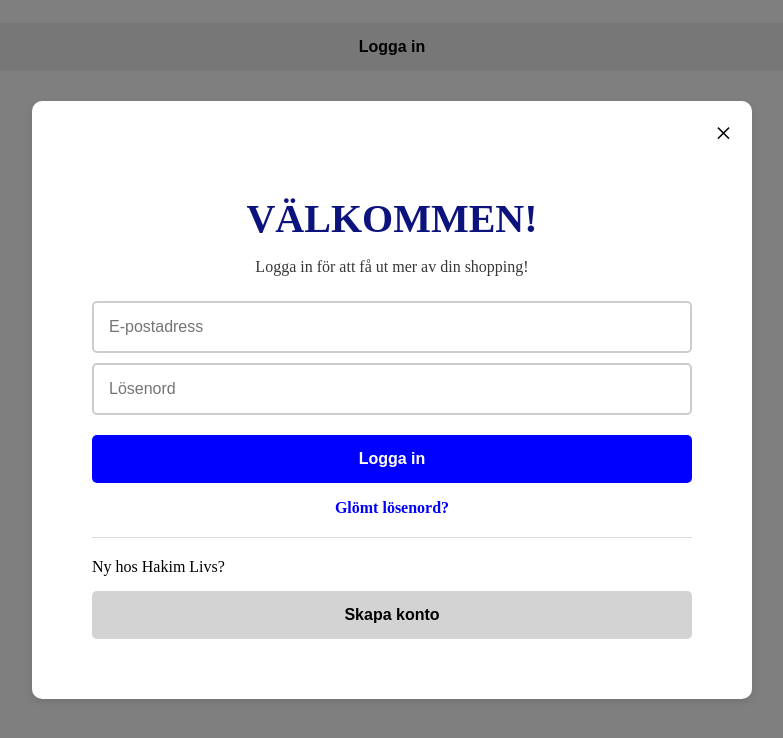
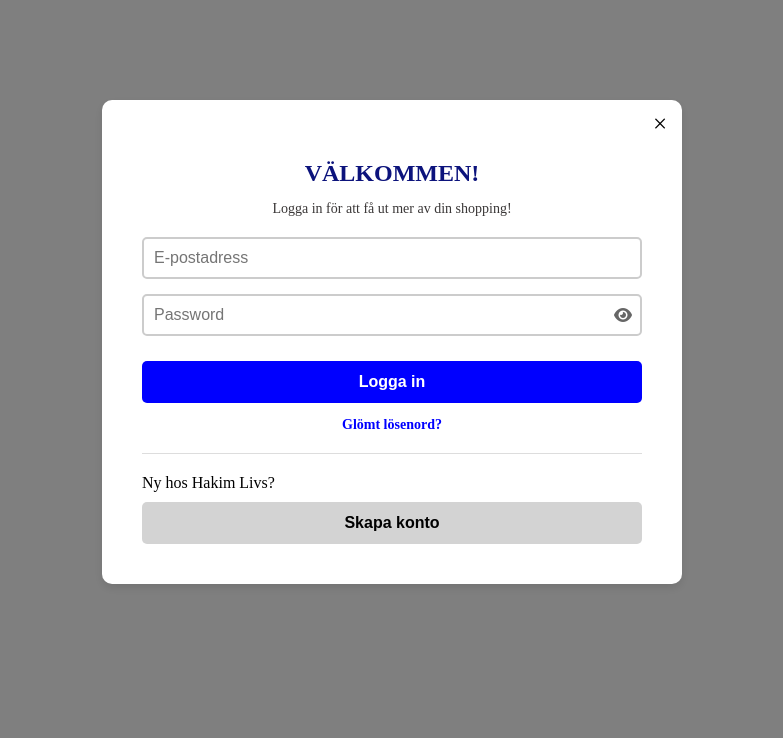
Before and after one commit to mansi-fed24/Webshop-2025-FE-G1, a plain HTML site: page login.html in a window 1280 px wide. Shown: the whole page, without its empty margins (248-1031 px from the left). Drawn offline with Linux system fonts and the light colour scheme.

Commit message:
login layout with close and toggelpassword

```diff
--- a/login.css
+++ b/login.css
@@ -1,93 +1,97 @@
-/* Centered Login Modal */
-.modal {
-    display: none;
+ /* Centered Login Form Only */
+ .login-popup {
+    display: flex;
     position: fixed;
-    z-index: 1;
+    z-index: 999;
     left: 0;
     top: 0;
     width: 100%;
     height: 100%;
     background-color: rgba(0, 0, 0, 0.5);
-    display: flex;
-    align-items: center;
     justify-content: center;
+    align-items:flex-start;
+    padding-top: 100px;
+    overflow: auto;
   }
 
-/* Modal Content */
   .modal-content {
     background: white;
-    padding: 60px;
+    padding: 40px;
     border-radius: 10px;
-    width: 600px;
-
+    width: 500px;
     position: relative;
     box-shadow: 0px 4px 10px rgba(0, 0, 0, 0.1);
   }
 
-/* Close Button */
   .close {
     position: absolute;
-    top: 15px;
-    right: 20px;
-    font-size: 30px;
+    top: 10px;
+    right: 15px;
+    font-size: 25px;
     cursor: pointer;
   }
+
   h2 {
     text-align: center;
-    font-size: 40px;
+    font-size: 24px;
     font-weight: bold;
     margin-bottom: 10px;
     color: #0c137c;
   }
+
   p {
     text-align: center;
-    font-size: 16px;
-
+    font-size: 14px;
     margin-bottom: 20px;
     color: #3a3737;
   }
 
+  .input-container,
+  .password-container {
+    display: flex;
+    flex-direction: column;
+    margin-bottom: 15px;
+  }
 
-
-/* Input Fields */
   input {
-    width: 100% -25px; /* Adjusted for padding and border */
+    width: 100%;
     font-size: 16px;
-    padding: 15px;
-    margin: 5px 0px ;
+    padding: 10px;
     box-sizing: border-box;
     border: 2px solid #ccc;
     border-radius: 5px;
   }
 
-/* Password Field with Eye Icon */
+  input[type="password"]::-ms-reveal {
+    display: none;
+  }
   .password-container {
-
-    display: flex;
-
-    align-items: center;
+    position: relative;
   }
 
-.password-container input {
-    flex: 1;
-
+  #password {
+    width: 100%;
+    font-size: 16px;
+    padding: 10px;
+    box-sizing: border-box;
+    border: 2px solid #ccc;
+    border-radius: 5px;
 }
 
-
-
-.input-container{
-    display: flex;
-    flex-direction: column;
-    justify-content: center;
-
+  #togglePassword {
+    position: absolute;
+    right: 10px;
+    top: 50%;
+    transform: translateY(-50%);
+    cursor: pointer;
+    color: #666;
+    z-index: 1;
   }
 
-
-/* Buttons */
   button {
     width: 100%;
-    padding: 15px;
-    margin-top: 15px;
+    padding: 12px;
+    margin-top: 10px;
     border: none;
     cursor: pointer;
     border-radius: 5px;
@@ -106,16 +110,14 @@
     color: black;
   }
 
-/* Forgot Password Link */
   p a {
     text-align: left;
     color: blue;
     text-decoration: none;
-    font-size: 16px;
+    font-size: 14px;
     font-weight: bold;
-    transition: color 0.3s;
   }
-/* Light Grey Line Separator */
+
   .separator {
     border-top: 1px solid #ddd;
     margin: 20px 0;
--- a/login.html
+++ b/login.html
@@ -4,43 +4,32 @@
     <meta charset="UTF-8" />
     <meta name="viewport" content="width=device-width, initial-scale=1.0" />
     <title>Login - Hakim Livs</title>
-    <script src="https://cdnjs.cloudflare.com/ajax/libs/font-awesome/6.5.1/js/all.min.js" crossorigin="anonymous"></script>
-    <link rel="stylesheet" href="login.css" />
+    <link rel="stylesheet" href="https://cdnjs.cloudflare.com/ajax/libs/font-awesome/6.0.0-beta3/css/all.min.css">
+    <link rel="stylesheet" href="login.css" >
   </head>
   <body>
-      <!-- Login Button -->
-    <button id="openLoginBtn">Logga in</button>
 
-    <!-- Login Modal -->
-    <div id="loginModal" class="modal">
+     <!-- Login Popup Form -->
+     <div id="loginPopup" class="login-popup">
       <div class="modal-content">
         <span class="close">&times;</span>
         <h2>VÄLKOMMEN!</h2>
         <p>Logga in för att få ut mer av din shopping!</p>
-            <!-- Login Form -->
         <form id="loginForm">
-            <!-- Email Field -->
           <div class="input-container">
-                  <input type="email" id="username" placeholder="E-postadress">
+            <input type="email" id="username" placeholder="E-postadress" required />
           </div>
-                <!-- Password Field -->
-
           <div class="password-container">
-                    <input type="password" id="password" placeholder="Lösenord">
-
+            <input type="password" id="password" placeholder="Password" required />
+            <i class="fas fa-eye" id="togglePassword"></i>
           </div>
-
-                <!-- Login Button -->
           <button type="submit" id="loginBtn">Logga in</button>
         </form>
 
-            <!-- Forgot Password -->
         <p><a href="#">Glömt lösenord?</a></p>
 
-            <!-- Light Grey Separator Line -->
         <div class="separator"></div>
 
-            <!-- Create Account Button -->
         <div>Ny hos Hakim Livs?</div>
         <button id="createAccountBtn">Skapa konto</button>
       </div>
--- a/src/scripts/login.js
+++ b/src/scripts/login.js
@@ -1,23 +1,27 @@
-document.addEventListener("DOMContentLoaded", initLogin);
 
-function initLogin() {
-  const loginForm = document.getElementById("loginForm");
 
-  loginForm.addEventListener("submit", (event) => {
-    event.preventDefault();
-    handleLogin();
+document.addEventListener("DOMContentLoaded", () => {
+  const closeBtn = document.querySelector(".close");
+  const togglePassword = document.getElementById("togglePassword");
+  const passwordField = document.getElementById("password");
+  const loginPopup = document.querySelector(".login-popup"); // Select the entire popup
+
+  // Close login form and navigate to index.html when cross is clicked
+  closeBtn.addEventListener("click", () => {
+    // Redirect to index.html
+    window.location.href = "index.html";
+    // Hide the login popup
+    loginPopup.style.display = "none";
   });
-}
 
-function handleLogin() {
-  const username = document.getElementById("username").value;
-  const password = document.getElementById("password").value;
+  togglePassword.addEventListener("click", function () {
+    const type = passwordField.getAttribute("type") === "password" ? "text" : "password";
+    passwordField.setAttribute("type", type);
+    this.classList.toggle("fa-eye");
+    this.classList.toggle("fa-eye-slash");
+ });
 
-  // Basic demo login - NOT SECURE
-  if (username === "admin" && password === "admin") {
-    window.location.href = "admin.html";
-  } else {
-    alert("Invalid credentials: LOGGING IN ANYWAY");
-    window.location.href = "admin.html";
-  }
-}
+
+
+
+});
```
Lines whose indentation alone changed are shown as unchanged.
